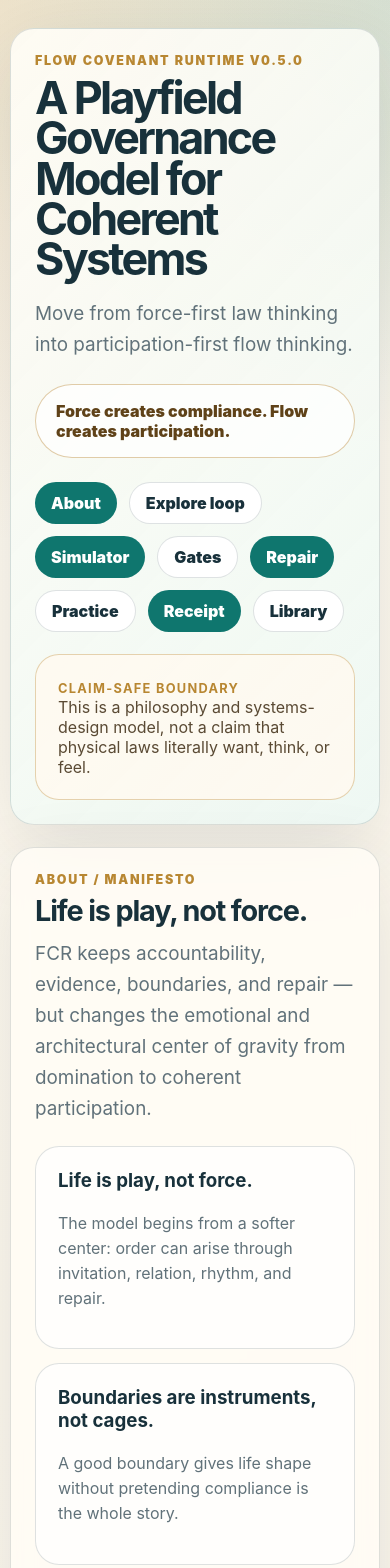
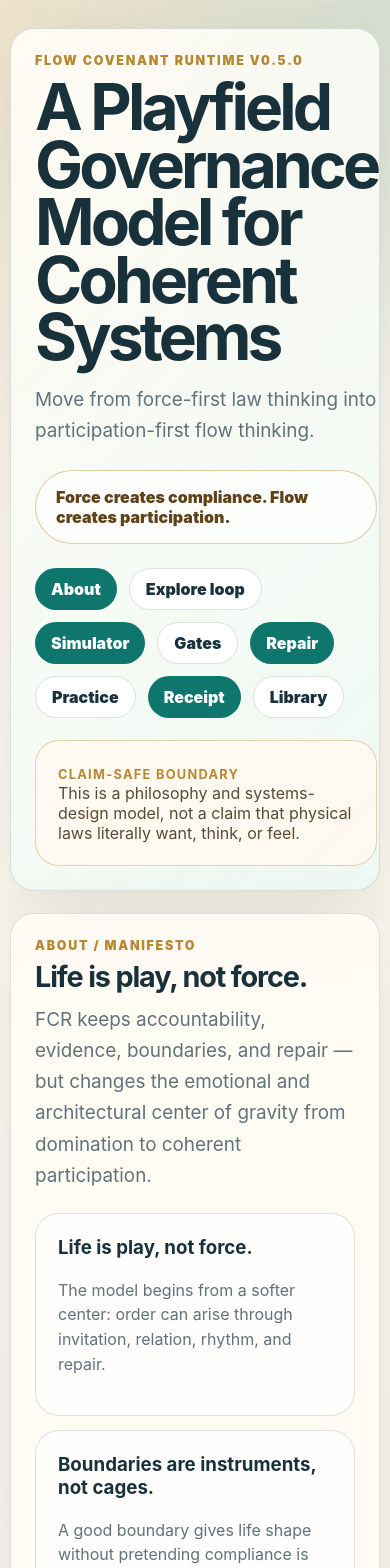
Before and after one commit to MichaelWave369/flow-covenant-runtime, a React (Vite) app: page / in a window 390 px wide. Shown: the top 1568 px of the page. Built offline with nearby package versions, Linux system fonts and the light colour scheme.

Commit message:
Style public practice pack UI v0.5

```diff
--- a/src/styles.css
+++ b/src/styles.css
@@ -1,5 +1,5 @@
 :root {
-  font-family: Inter, ui-sans-serif, system-ui, -apple-system, BlinkMacSystemFont, "Segoe UI", sans-serif;
+  font-family: Inter, ui-sans-serif, system-ui, -apple-system, BlinkMacSystemFont, 'Segoe UI', sans-serif;
   color: #18313b;
   background: #f8f3e9;
   --ink: #18313b;
@@ -30,22 +30,23 @@ main { width: min(1180px, calc(100% - 32px)); margin: 0 auto; padding: 28px 0 48
 h1, h2, h3, p { margin-top: 0; }
 h1 { max-width: 850px; margin-bottom: 18px; font-size: clamp(2.8rem, 7vw, 5.8rem); line-height: 0.9; letter-spacing: -0.06em; }
 h2 { margin-bottom: 12px; font-size: clamp(1.8rem, 3.8vw, 3.1rem); line-height: 1; letter-spacing: -0.04em; }
-.lead, .sectionLead { max-width: 780px; color: var(--muted); font-size: 1.18rem; line-height: 1.65; }
+.lead, .sectionLead { max-width: 820px; color: var(--muted); font-size: 1.18rem; line-height: 1.65; }
 .formula { width: fit-content; max-width: 100%; margin: 24px 0; padding: 16px 20px; border: 1px solid rgba(184, 135, 50, 0.42); border-radius: 999px; background: rgba(255, 255, 255, 0.72); color: #5f4218; font-weight: 900; }
-.actions { display: flex; gap: 12px; flex-wrap: wrap; }
+.actions, .practiceActions, .repairToolbar, .libraryActions { display: flex; gap: 12px; flex-wrap: wrap; }
 a, button { transition: transform 0.16s ease, box-shadow 0.16s ease, background 0.16s ease; }
 button:hover, a:hover { transform: translateY(-1px); }
-.actions a, .receipt button, .shareBox button, .libraryActions button, .savedItem button { display: inline-flex; align-items: center; justify-content: center; min-height: 42px; padding: 0 16px; border-radius: 999px; background: var(--teal); color: #fff; text-decoration: none; font-weight: 900; border: 0; }
-.secondary, .actions a:nth-child(even), .receipt button:nth-child(n+3), .shareBox button.secondary, .savedItem button.secondary { background: #fff !important; color: var(--ink) !important; border: 1px solid var(--line) !important; }
+.actions a, .receipt button, .shareBox button, .libraryActions button, .savedItem button, .repairToolbar button, .practiceActions button, .cardDeck button { display: inline-flex; align-items: center; justify-content: center; min-height: 42px; padding: 0 16px; border-radius: 999px; background: var(--teal); color: #fff; text-decoration: none; font-weight: 900; border: 0; }
+.secondary, .actions a:nth-child(even), .receipt button:nth-child(n+3), .shareBox button.secondary, .savedItem button.secondary, .repairToolbar button.secondary, .practiceActions button.secondary, .cardDeck button.secondary { background: #fff !important; color: var(--ink) !important; border: 1px solid var(--line) !important; }
 .danger { background: #7f1d1d !important; color: #fff !important; }
 .boundary { align-self: end; padding: 22px; border: 1px solid rgba(184, 135, 50, 0.35); border-radius: 24px; background: rgba(255, 250, 240, 0.84); }
 .boundary b { color: var(--gold); text-transform: uppercase; letter-spacing: 0.1em; font-size: 0.8rem; }
 .boundary p, footer span { color: #5a4a34; margin-bottom: 0; }
 .panel { margin-top: 22px; padding: 34px; border: 1px solid var(--line); border-radius: 30px; background: var(--panel); box-shadow: var(--shadow); backdrop-filter: blur(12px); }
-.manifestoGrid { display: grid; grid-template-columns: repeat(4, minmax(0, 1fr)); gap: 14px; margin-top: 22px; }
-.manifestoGrid article, .shift article, .stepCard, .paths article, .risk, .gates article, .receipt, .shareBox, .gateSummary, .libraryGrid article, .savedItem { border: 1px solid var(--line); border-radius: 24px; background: rgba(255, 255, 255, 0.65); }
-.manifestoGrid article { padding: 22px; min-height: 190px; }
-.manifestoGrid p, .shift p, .paths li, .risk li, .gates p, .empty, small { color: var(--muted); line-height: 1.55; }
+.manifestoGrid, .practiceGrid { display: grid; grid-template-columns: repeat(4, minmax(0, 1fr)); gap: 14px; margin-top: 22px; }
+.practiceGrid { grid-template-columns: minmax(0, 0.9fr) minmax(0, 1.1fr); }
+.manifestoGrid article, .shift article, .stepCard, .paths article, .risk, .gates article, .receipt, .shareBox, .gateSummary, .libraryGrid article, .savedItem, .reversibility, .practiceGrid article, .cardDeck article { border: 1px solid var(--line); border-radius: 24px; background: rgba(255, 255, 255, 0.65); }
+.manifestoGrid article, .practiceGrid article, .cardDeck article { padding: 22px; }
+.manifestoGrid p, .shift p, .paths li, .risk li, .gates p, .empty, small, .timeline span, .cardDeck p, .practiceGrid li { color: var(--muted); line-height: 1.55; }
 .shift { display: grid; grid-template-columns: 260px 1fr auto 1fr; gap: 18px; align-items: center; }
 .shift article { min-height: 150px; padding: 24px; }
 .vs { display: grid; place-items: center; width: 58px; height: 58px; border-radius: 50%; background: var(--teal); color: #fff; }
@@ -65,7 +66,7 @@ button:hover, a:hover { transform: translateY(-1px); }
 .stepCard { padding: 26px; }
 .stepCard h4 { color: var(--teal); font-size: 1.2rem; margin: .2rem 0 1rem; }
 .stepCard blockquote { margin: 20px 0 0; padding: 18px; border-left: 4px solid var(--gold); border-radius: 16px; background: rgba(184,135,50,.08); color: #5f4218; }
-.samples { display: grid; grid-template-columns: repeat(4, minmax(0, 1fr)); gap: 12px; margin-bottom: 18px; }
+.samples, .cardDeck { display: grid; grid-template-columns: repeat(4, minmax(0, 1fr)); gap: 12px; margin-bottom: 18px; }
 .samples button { min-height: 112px; padding: 16px; border: 1px solid var(--line); border-radius: 18px; background: rgba(255,255,255,.64); color: var(--ink); text-align: left; }
 .samples span { display: block; margin-top: 8px; color: var(--muted); font-size: .86rem; }
 .scenarioEditor { display: grid; grid-template-columns: 240px minmax(0, 1fr); gap: 14px; align-items: start; }
@@ -85,6 +86,19 @@ select, input { width: 100%; min-height: 42px; border: 1px solid rgba(24,49,59,.
 .gates article { display: grid; grid-template-columns: minmax(0, 1fr) 140px minmax(220px, .5fr); gap: 14px; padding: 18px; }
 .gates article.pass { border-color: rgba(15,118,110,.32); }
 .gates article.block { border-color: rgba(185,28,28,.28); }
+.repairToolbar, .practiceActions { margin: 18px 0; }
+.repairLayout { display: grid; grid-template-columns: minmax(0, 1fr) 330px; gap: 18px; align-items: start; }
+.repairFields textarea { min-height: 94px; }
+.reversibility { position: sticky; top: 16px; padding: 22px; }
+.reversibility.reversible { border-color: rgba(15,118,110,.35); background: rgba(240,253,250,.75); }
+.reversibility.guarded { border-color: rgba(184,135,50,.35); background: rgba(255,248,229,.78); }
+.reversibility.hard-stop { border-color: rgba(185,28,28,.3); background: rgba(254,242,242,.78); }
+.timeline { display: grid; gap: 10px; }
+.timeline p { display: grid; grid-template-columns: 90px minmax(0,1fr); gap: 10px; margin: 0; padding: 10px 0; border-bottom: 1px solid var(--line); }
+.cardDeck { grid-template-columns: repeat(3, minmax(0, 1fr)); margin-top: 14px; }
+.cardDeck article { display: grid; gap: 10px; }
+.cardDeck div { display: flex; gap: 8px; flex-wrap: wrap; }
+.cardDeck button { min-height: 34px; padding: 0 12px; font-size: .82rem; }
 .receiptLayout { display: grid; grid-template-columns: minmax(0, 1fr) minmax(360px, .9fr); gap: 18px; }
 .fields { display: grid; grid-template-columns: repeat(2, minmax(0, 1fr)); gap: 12px; }
 .fields textarea { min-height: 86px; }
@@ -92,12 +106,30 @@ select, input { width: 100%; min-height: 42px; border: 1px solid rgba(24,49,59,.
 .receipt>div { display: grid; grid-template-columns: minmax(0, 1fr) repeat(4, auto); gap: 10px; align-items: center; padding: 16px; border-bottom: 1px solid rgba(255,255,255,.12); }
 .receipt button { min-height: 36px; font-size: .82rem; }
 .receipt pre { max-height: 650px; margin: 0; padding: 18px; overflow: auto; color: #d7fff5; font-size: .78rem; }
-.libraryActions { display: flex; gap: 12px; flex-wrap: wrap; margin: 18px 0; }
 .libraryGrid { display: grid; grid-template-columns: repeat(2, minmax(0, 1fr)); gap: 18px; }
 .libraryGrid article { padding: 20px; }
 .savedItem { display: grid; gap: 8px; margin-top: 12px; padding: 14px; }
 .savedItem div { display: flex; gap: 8px; flex-wrap: wrap; }
 .savedItem button { min-height: 34px; padding: 0 12px; font-size: .82rem; }
 footer { display: flex; justify-content: space-between; gap: 18px; margin-top: 22px; padding: 24px 10px; color: var(--muted); }
-@media (max-width: 980px) { .hero, .shift, .loopGrid, .receiptLayout, .gates article, footer, .scenarioEditor, .shareBox, .libraryGrid { grid-template-columns: 1fr; } .loopButtons, .samples, .fields, .manifestoGrid { grid-template-columns: repeat(2, minmax(0, 1fr)); } .receipt { position: static; } .loopDiagram { max-width: 460px; } .loopNode { width: 104px; } }
-@media (max-width: 700px) { main { width: min(100% - 20px, 1180px); } .hero, .panel { padding: 24px; border-radius: 24px; } .loopButtons, .samples, .fields, .paths, .receipt>div, .manifestoGrid { grid-template-columns: 1fr; } .vs { margin: 0 auto; } .loopDiagram { display: none; } }
+@media (max-width: 980px) {
+  .hero, .shift, .loopGrid, .receiptLayout, .gates article, footer, .scenarioEditor, .shareBox, .libraryGrid, .repairLayout, .practiceGrid { grid-template-columns: 1fr; }
+  .loopButtons, .samples, .fields, .manifestoGrid, .cardDeck { grid-template-columns: repeat(2, minmax(0, 1fr)); }
+  .receipt, .reversibility { position: static; }
+  .loopDiagram { max-width: 460px; }
+  .loopNode { width: 104px; }
+}
+@media (max-width: 700px) {
+  main { width: min(100% - 20px, 1180px); }
+  .hero, .panel { padding: 24px; border-radius: 24px; }
+  .loopButtons, .samples, .fields, .paths, .receipt>div, .manifestoGrid, .cardDeck { grid-template-columns: 1fr; }
+  h1 { font-size: clamp(2.4rem, 18vw, 4rem); }
+  .loopDiagram { display: none; }
+}
+@media print {
+  body { background: #fff; }
+  main { width: 100%; padding: 0; }
+  .hero, .panel { box-shadow: none; break-inside: avoid; border-color: #ccc; }
+  .actions, .shareBox, .libraryActions, .receipt, .toast { display: none !important; }
+  .panel { margin-top: 12px; }
+}
```
